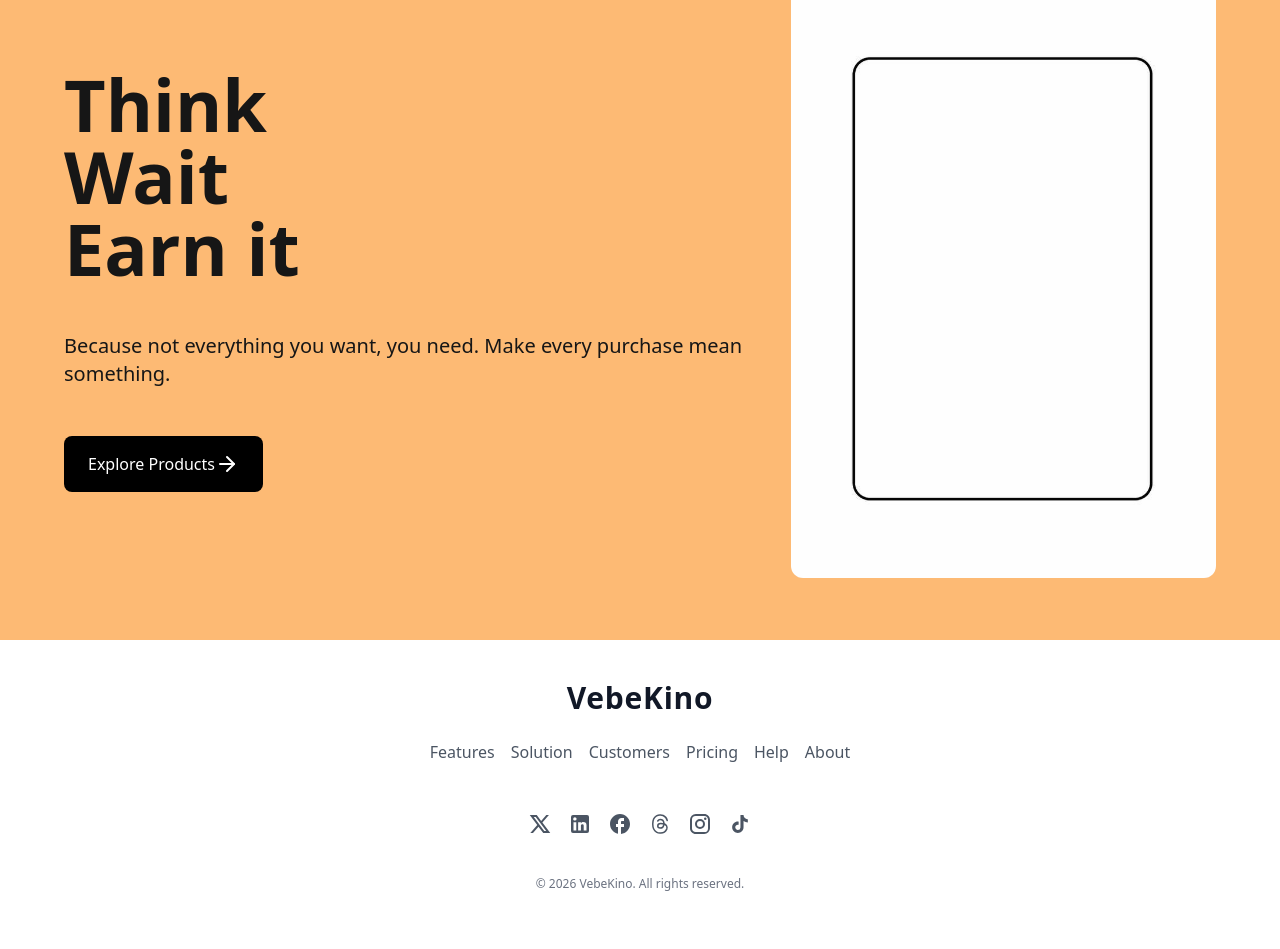
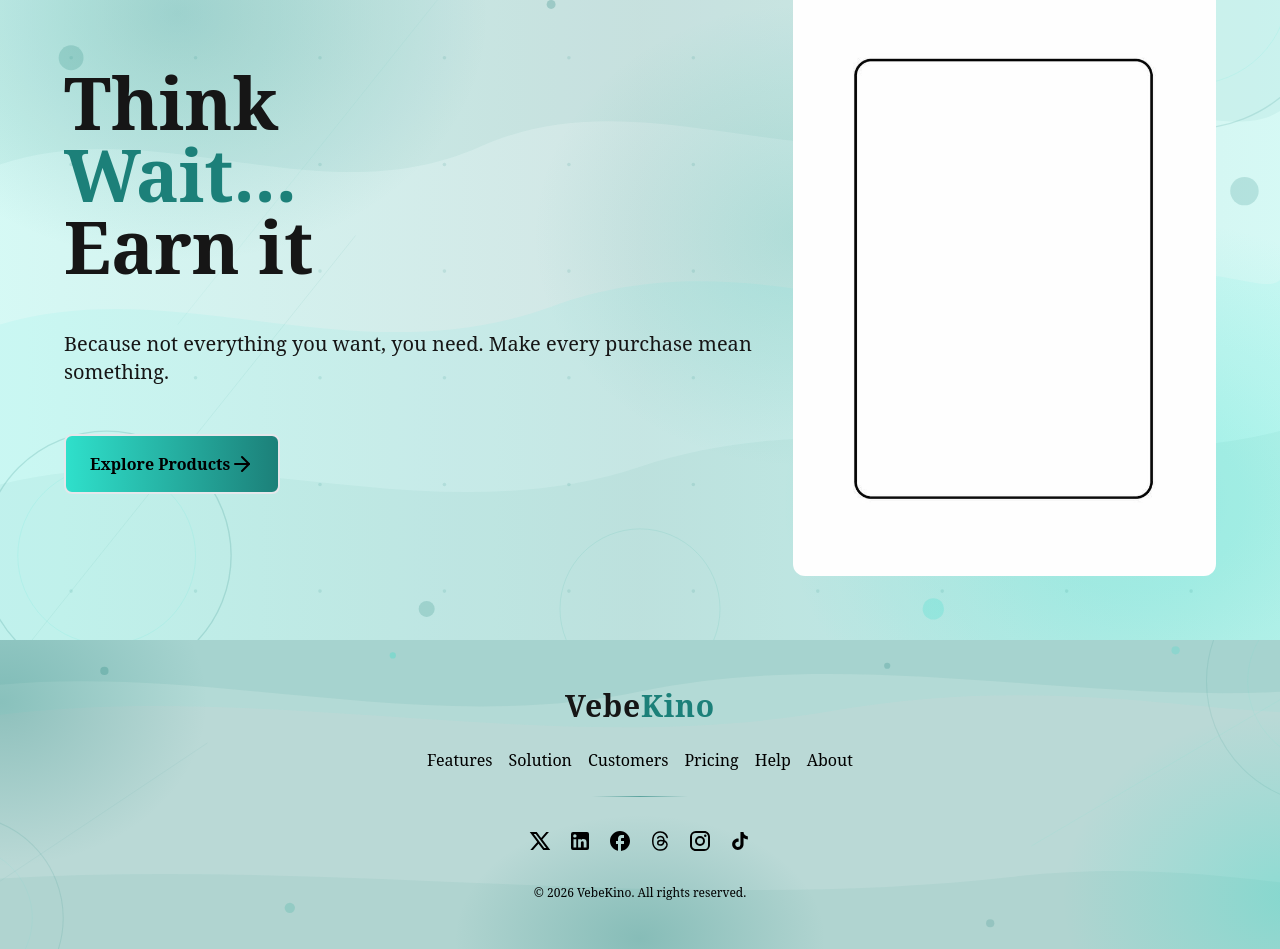
Before and after one commit to didarulshahriar37/VebeKino, a React (Vite) app in the folder frontend/: page / in a window 1280 px wide. Shown: the part 160-1109 px from the top of the page. Built offline with nearby package versions, Linux system fonts and the light colour scheme.

Commit message:
updated navbar footer and banner with cyan color theme

```diff
--- a/frontend/index.html
+++ b/frontend/index.html
@@ -6,7 +6,7 @@
     <meta name="viewport" content="width=device-width, initial-scale=1.0" />
     <title>project-name</title>
   </head>
-  <body>
+  <body class="noto-serif-default">
     <div id="root"></div>
     <script type="module" src="/src/main.jsx"></script>
   </body>
--- a/frontend/src/components/Banner/Banner.jsx
+++ b/frontend/src/components/Banner/Banner.jsx
@@ -4,16 +4,93 @@ import { ArrowRight } from "lucide-react";
 
 const Banner = () => {
     return (
-        <div className="bg-orange-300 mt-14 sm:mt-16 lg:mt-20 h-[calc(100vh-3.5rem)] sm:h-[calc(100vh-4rem)] lg:h-[calc(100vh-5rem)]">
-            <div className="flex items-center justify-between px-16 h-full">
+        <div className="relative bg-gradient-to-r from-[#2fe0cb]/20 via-[#1c8079]/20 to-[#2fe0cb]/20 mt-14 sm:mt-16 lg:mt-20 h-[calc(100vh-3.5rem)] sm:h-[calc(100vh-4rem)] lg:h-[calc(100vh-5rem)] overflow-hidden">
+
+            {/* ── Vector Background ── */}
+            <svg
+                className="absolute inset-0 w-full h-full"
+                xmlns="http://www.w3.org/2000/svg"
+                preserveAspectRatio="xMidYMid slice"
+                viewBox="0 0 1440 900"
+            >
+                <defs>
+                    <radialGradient id="orb1" cx="50%" cy="50%" r="50%">
+                        <stop offset="0%" stopColor="#1c8079" stopOpacity="0.25" />
+                        <stop offset="100%" stopColor="#1c8079" stopOpacity="0" />
+                    </radialGradient>
+                    <radialGradient id="orb2" cx="50%" cy="50%" r="50%">
+                        <stop offset="0%" stopColor="#2fe0cb" stopOpacity="0.3" />
+                        <stop offset="100%" stopColor="#2fe0cb" stopOpacity="0" />
+                    </radialGradient>
+                    <radialGradient id="orb3" cx="50%" cy="50%" r="50%">
+                        <stop offset="0%" stopColor="#23a898" stopOpacity="0.2" />
+                        <stop offset="100%" stopColor="#23a898" stopOpacity="0" />
+                    </radialGradient>
+                    <filter id="blur1">
+                        <feGaussianBlur stdDeviation="8" />
+                    </filter>
+                </defs>
+
+                <ellipse cx="200" cy="150" rx="350" ry="280" fill="url(#orb1)" />
+                <ellipse cx="1280" cy="700" rx="400" ry="320" fill="url(#orb2)" />
+                <ellipse cx="900" cy="400" rx="300" ry="260" fill="url(#orb3)" />
+
+                <path
+                    d="M0,320 C180,260 360,380 540,300 C720,220 900,340 1080,280 C1260,220 1380,300 1440,260 L1440,0 L0,0 Z"
+                    fill="#1c8079" fillOpacity="0.06"
+                />
+                <path
+                    d="M0,500 C200,440 400,560 620,480 C840,400 1000,520 1200,460 C1350,415 1420,470 1440,450 L1440,900 L0,900 Z"
+                    fill="#2fe0cb" fillOpacity="0.07"
+                />
+                <path
+                    d="M0,680 C240,620 480,740 720,660 C960,580 1200,680 1440,620 L1440,900 L0,900 Z"
+                    fill="#1c8079" fillOpacity="0.05"
+                />
+
+                <circle cx="120" cy="760" r="140" fill="none" stroke="#1c8079" strokeWidth="1.5" strokeOpacity="0.18" />
+                <circle cx="120" cy="760" r="100" fill="none" stroke="#2fe0cb" strokeWidth="1" strokeOpacity="0.12" />
+                <circle cx="1340" cy="120" r="160" fill="none" stroke="#1c8079" strokeWidth="1.5" strokeOpacity="0.15" />
+                <circle cx="1340" cy="120" r="110" fill="none" stroke="#2fe0cb" strokeWidth="1" strokeOpacity="0.1" />
+                <circle cx="720" cy="820" r="90" fill="none" stroke="#23a898" strokeWidth="1" strokeOpacity="0.12" />
+
+                <circle cx="80" cy="200" r="14" fill="#1c8079" fillOpacity="0.2" />
+                <circle cx="340" cy="80" r="8" fill="#2fe0cb" fillOpacity="0.3" />
+                <circle cx="620" cy="140" r="5" fill="#1c8079" fillOpacity="0.25" />
+                <circle cx="1100" cy="80" r="10" fill="#2fe0cb" fillOpacity="0.2" />
+                <circle cx="1400" cy="350" r="16" fill="#1c8079" fillOpacity="0.18" />
+                <circle cx="1050" cy="820" r="12" fill="#2fe0cb" fillOpacity="0.22" />
+                <circle cx="200" cy="680" r="7" fill="#23a898" fillOpacity="0.28" />
+                <circle cx="480" cy="820" r="9" fill="#1c8079" fillOpacity="0.2" />
+
+                {[...Array(10)].map((_, col) =>
+                    [...Array(7)].map((_, row) => (
+                        <circle
+                            key={`${col}-${row}`}
+                            cx={80 + col * 140}
+                            cy={80 + row * 120}
+                            r="2"
+                            fill="#1c8079"
+                            fillOpacity="0.12"
+                        />
+                    ))
+                )}
+
+                <line x1="0" y1="900" x2="400" y2="400" stroke="#1c8079" strokeWidth="1" strokeOpacity="0.08" />
+                <line x1="1440" y1="0" x2="1000" y2="500" stroke="#2fe0cb" strokeWidth="1" strokeOpacity="0.08" />
+                <line x1="600" y1="0" x2="200" y2="500" stroke="#23a898" strokeWidth="0.8" strokeOpacity="0.07" />
+            </svg>
+
+            {/* Main Banner Design */}
+            <div className="relative z-10 flex items-center justify-between px-16 h-full">
                 <div className="space-y-12">
                     <p className="text-2xl md:text-7xl font-bold">Think<br />
-                        Wait<br />
+                        <span className="text-[#1c8079]">Wait...</span><br />
                         Earn it</p>
                     <div className="text-lg md:text-xl">
                         Because not everything you want, you need. Make every purchase mean something.
                     </div>
-                    <Link to={"all-products"} className="bg-black text-white px-6 py-4 transition-colors flex items-center rounded-lg w-fit">
+                    <Link to={"all-products"} className="bg-gradient-to-r from-[#2fe0cb] to-[#1c8079] text-black font-semibold px-6 py-4 border-2 hover:border-black hover:scale-110 transition-all duration-300 ease-in-out flex items-center rounded-lg w-fit">
                         Explore Products <ArrowRight />
                     </Link>
 
--- a/frontend/src/components/Shared/Footer/Footer.jsx
+++ b/frontend/src/components/Shared/Footer/Footer.jsx
@@ -55,34 +55,109 @@ function Footer() {
           <path fill="currentColor" d="M16.6 5.82s.51.5 0 0A4.28 4.28 0 0 1 15.54 3h-3.09v12.4a2.59 2.59 0 0 1-2.59 2.5c-1.42 0-2.6-1.16-2.6-2.6c0-1.72 1.66-3.01 3.37-2.48V9.66c-3.45-.46-6.47 2.22-6.47 5.64c0 3.33 2.76 5.7 5.69 5.7c3.14 0 5.69-2.55 5.69-5.7V9.01a7.35 7.35 0 0 0 4.3 1.38V7.3s-1.88.09-3.24-1.48"></path>
         </svg>
   }];
-  return <footer className="py-10 px-4 sm:px-6 lg:px-8 font-inter relative overflow-hidden ">
+
+  return (
+    <footer className="relative overflow-hidden bg-[#1c8079]/30 py-12 px-4 sm:px-6 lg:px-8 font-inter">
+
+      {/* SVG Decoration Layer */}
+      <svg
+        className="absolute inset-0 w-full h-full"
+        xmlns="http://www.w3.org/2000/svg"
+        preserveAspectRatio="xMidYMid slice"
+        viewBox="0 0 1440 300"
+      >
+        <defs>
+          <radialGradient id="fg-orb1" cx="50%" cy="50%" r="50%">
+            <stop offset="0%" stopColor="#1c8079" stopOpacity="0.28" />
+            <stop offset="100%" stopColor="#1c8079" stopOpacity="0" />
+          </radialGradient>
+          <radialGradient id="fg-orb2" cx="50%" cy="50%" r="50%">
+            <stop offset="0%" stopColor="#2fe0cb" stopOpacity="0.32" />
+            <stop offset="100%" stopColor="#2fe0cb" stopOpacity="0" />
+          </radialGradient>
+        </defs>
+
+        <path
+          d="M0,60 C240,0 480,100 720,50 C960,0 1200,80 1440,40 L1440,0 L0,0 Z"
+          fill="#1c8079" fillOpacity="0.08"
+        />
+        <path
+          d="M0,90 C300,20 600,120 900,70 C1150,25 1320,90 1440,65 L1440,0 L0,0 Z"
+          fill="#2fe0cb" fillOpacity="0.05"
+        />
+
+        <path
+          d="M0,240 C360,200 720,270 1080,230 C1260,210 1380,250 1440,240 L1440,300 L0,300 Z"
+          fill="#1c8079" fillOpacity="0.06"
+        />
+
+        <ellipse cx="100"  cy="60"  rx="200" ry="160" fill="url(#fg-orb1)" />
+        <ellipse cx="1350" cy="250" rx="220" ry="180" fill="url(#fg-orb2)" />
+        <ellipse cx="720"  cy="290" rx="180" ry="120" fill="url(#fg-orb1)" />
+
+        <circle cx="60"   cy="270" r="100" fill="none" stroke="#1c8079" strokeWidth="1"   strokeOpacity="0.12" />
+        <circle cx="60"   cy="270" r="70"  fill="none" stroke="#2fe0cb" strokeWidth="0.8" strokeOpacity="0.08" />
+        <circle cx="1390" cy="40"  r="120" fill="none" stroke="#1c8079" strokeWidth="1"   strokeOpacity="0.1"  />
+        <circle cx="1390" cy="40"  r="80"  fill="none" stroke="#2fe0cb" strokeWidth="0.8" strokeOpacity="0.07" />
+
+        <circle cx="200"  cy="30"  r="4" fill="#1c8079" fillOpacity="0.25" />
+        <circle cx="480"  cy="15"  r="3" fill="#2fe0cb" fillOpacity="0.3"  />
+        <circle cx="960"  cy="25"  r="3" fill="#1c8079" fillOpacity="0.22" />
+        <circle cx="1240" cy="10"  r="4" fill="#2fe0cb" fillOpacity="0.2"  />
+        <circle cx="380"  cy="260" r="5" fill="#23a898" fillOpacity="0.2"  />
+        <circle cx="1060" cy="275" r="4" fill="#1c8079" fillOpacity="0.18" />
+
+        <line x1="0"    y1="300" x2="300"  y2="100" stroke="#1c8079" strokeWidth="0.8" strokeOpacity="0.07" />
+        <line x1="1440" y1="0"   x2="1100" y2="200" stroke="#2fe0cb" strokeWidth="0.8" strokeOpacity="0.07" />
+      </svg>
+
+      {/* Main Footer Content */}
       <div className="max-w-7xl mx-auto flex flex-col items-center relative z-10">
+
         <div className="mb-6 flex items-center justify-center">
-          <span className="text-gray-900 text-3xl font-extrabold tracking-wide">
-            VebeKino
+          <span className="text-3xl font-extrabold tracking-wide">
+            <span>Vebe</span>
+            <span className="text-[#1c8079]">Kino</span>
           </span>
         </div>
 
         <nav className="mb-6 w-full">
           <ul className="flex flex-wrap justify-center gap-x-4 gap-y-1 text-base font-medium">
-            {navLinks.map(link => <li key={link.name}>
-                <a href={link.href} className="text-gray-600 hover:text-gray-900 transition-all duration-300 relative after:absolute after:left-0 after:bottom-0 after:h-0.5 after:w-0 after:bg-gray-900 after:transition-all after:duration-300 hover:after:w-full">
+            {navLinks.map(link => (
+              <li key={link.name}>
+                <a
+                  href={link.href}
+                  className="text-black hover:text-[#1c8079] transition-all duration-300 relative after:absolute after:left-0 after:bottom-0 after:h-0.5 after:w-0 after:bg-[#1c8079] after:transition-all after:duration-300 hover:after:w-full"
+                >
                   {link.name}
                 </a>
-              </li>)}
+              </li>
+            ))}
           </ul>
         </nav>
 
-        <div className="my-6 flex flex-wrap justify-center gap-4 text-sm">
-          {socialIcons.map(icon => <a key={icon.name} target="_blank" rel="noopener noreferrer" aria-label={icon.name} className="text-gray-600 hover:text-gray-900 transition-colors duration-300" href={icon.href}>
+        <div className="w-24 h-px bg-gradient-to-r from-transparent via-[#1c8079]/60 to-transparent mb-6" />
+
+        <div className="my-2 flex flex-wrap justify-center gap-4">
+          {socialIcons.map(icon => (
+            <a
+              key={icon.name}
+              target="_blank"
+              rel="noopener noreferrer"
+              aria-label={icon.name}
+              className="text-black hover:text-[#1c8079] transition-colors duration-300"
+              href={icon.href}
+            >
               {icon.svg}
-            </a>)}
+            </a>
+          ))}
         </div>
 
-        <p className="text-center text-xs text-gray-500 mt-4">
+        <p className="text-center text-xs text-black mt-6">
           &copy; {new Date().getFullYear()} VebeKino. All rights reserved.
         </p>
       </div>
-    </footer>;
+    </footer>
+  );
 }
 export default Footer;
--- a/frontend/src/index.css
+++ b/frontend/src/index.css
@@ -1,3 +1,9 @@
 @tailwind base;
 @tailwind components;
 @tailwind utilities;
+@import url('https://fonts.googleapis.com/css2?family=Noto+Serif:ital,wght@0,100..900;1,100..900&display=swap');
+
+.noto-serif-default {
+  font-family: "Noto Serif", serif;
+  font-optical-sizing: auto;
+}
```
Also changed, not shown: frontend/src/components/Shared/Navbar/Navbar.jsx (+34 -11 lines).
